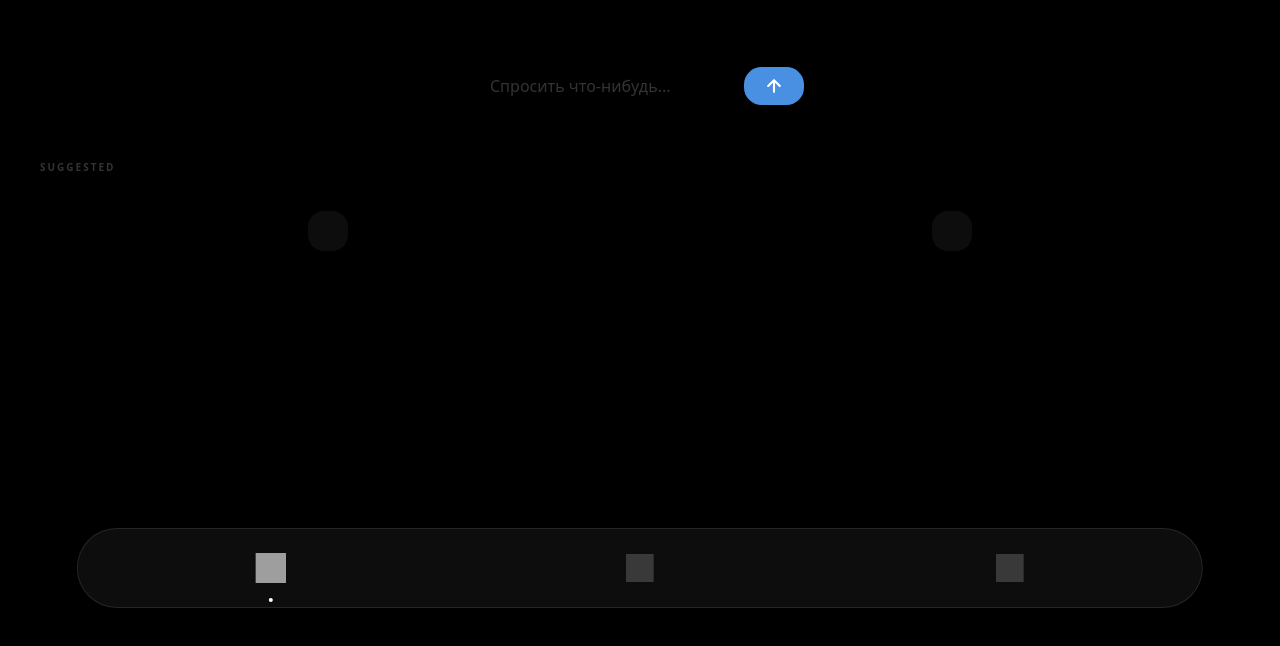
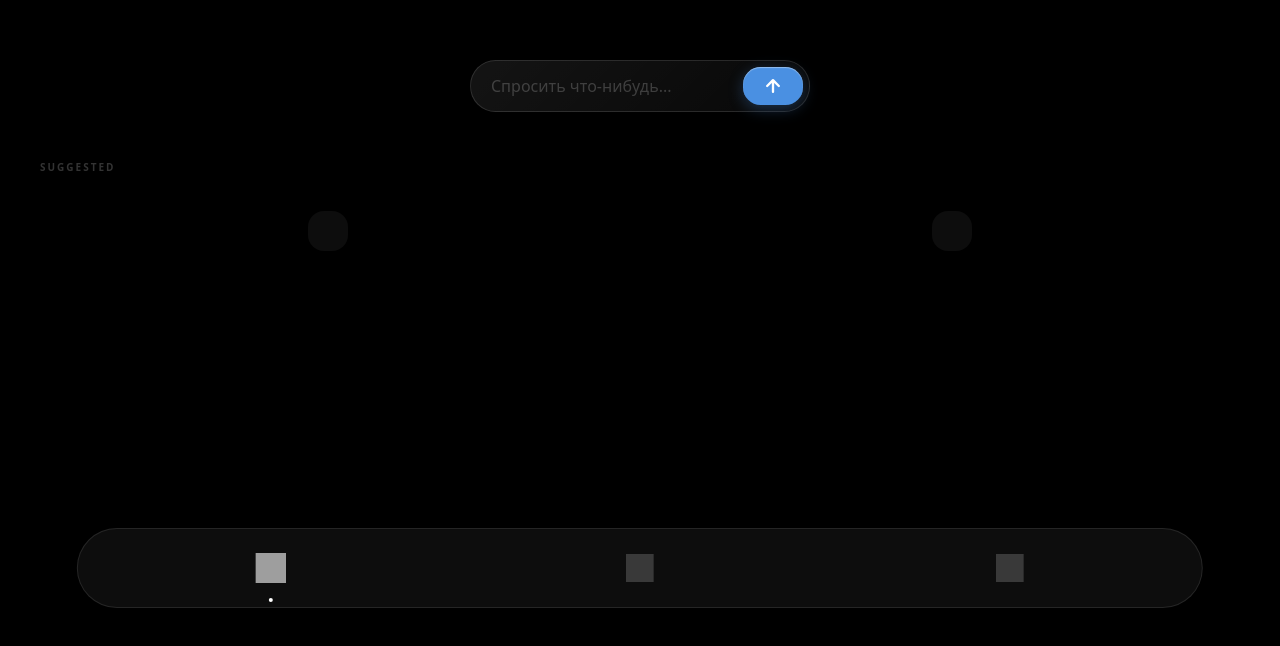
Before and after one commit to fugu70539/PluginBox, a Next.js app: page / in a window 1280 px wide. Shown: the part 160-806 px from the top of the page. Built offline with nearby package versions, Linux system fonts and the light colour scheme; grey boxes are pictures that could not be loaded.

Commit message:
Update SearchInput.tsx

```diff
--- a/src/components/ui/SearchInput.tsx
+++ b/src/components/ui/SearchInput.tsx
@@ -5,26 +5,18 @@ export const SearchInput = () => (
   <div className="w-full flex justify-center">
     <motion.div
       whileTap={{ scale: 0.99 }}
-      className="w-full max-w-[340px] black-mirror-search rounded-[1.6rem] h-[52px] flex items-center justify-between pl-5 pr-1.5"
+      /* Применяем наш глобальный стиль mt-glass */
+      className="w-full max-w-[340px] mt-glass rounded-[1.6rem] h-[52px] flex items-center justify-between pl-5 pr-1.5 transition-all duration-300"
     >
       <input
         type="text"
         placeholder="Спросить что-нибудь..."
-        className="bg-transparent border-none outline-none text-white/80 text-base w-full placeholder:text-white/20 font-medium"
+        className="bg-transparent border-none outline-none text-white/90 text-base w-full placeholder:text-white/20 font-medium"
       />
 
-      {/* Кнопка с встроенной SVG-стрелкой */}
-      <button className="h-[38px] px-5 bg-[#4A90E2] rounded-[1.1rem] flex items-center justify-center active:scale-90 transition-all shrink-0">
-         <svg
-            width="20"
-            height="20"
-            viewBox="0 0 24 24"
-            fill="none"
-            stroke="white"
-            strokeWidth="2.5"
-            strokeLinecap="round"
-            strokeLinejoin="round"
-          >
+      {/* Кнопка с внутренним свечением как на фото 4 и 5 */}
+      <button className="h-[38px] px-5 mt-glow-blue rounded-[1.1rem] flex items-center justify-center active:scale-90 transition-all shrink-0">
+         <svg width="20" height="20" viewBox="0 0 24 24" fill="none" stroke="white" strokeWidth="2.8" strokeLinecap="round" strokeLinejoin="round">
             <path d="M12 19V5M5 12l7-7 7 7"/>
          </svg>
       </button>
```
